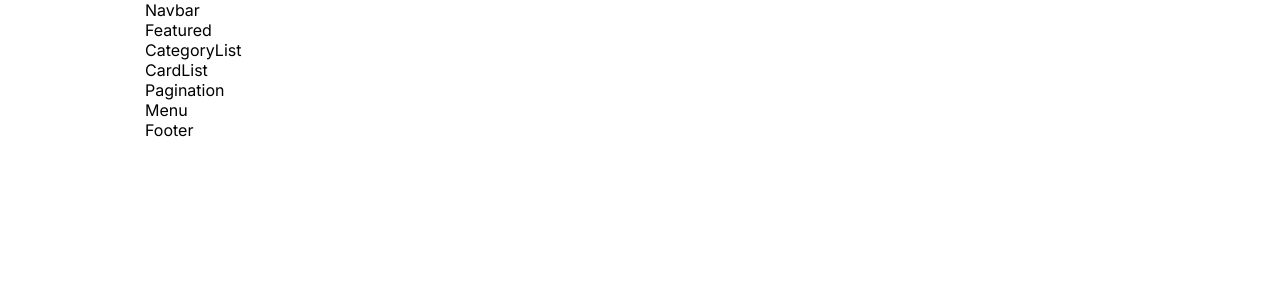
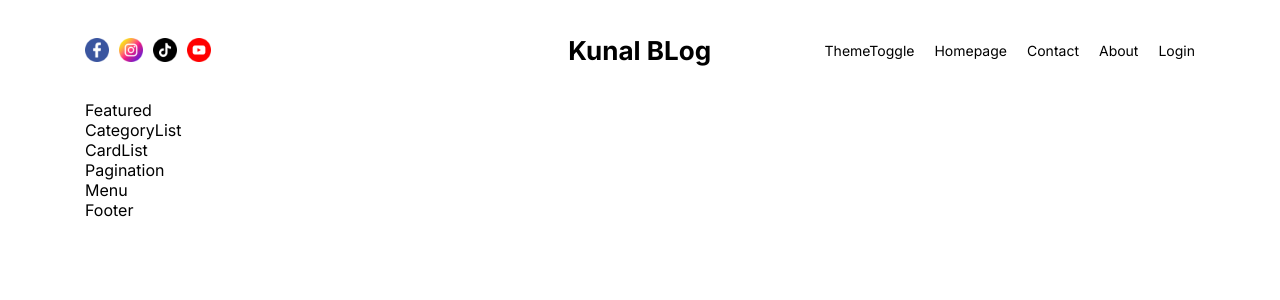
Before and after one commit to KunalMundra/Blog-App, a Next.js app: page / in a window 1280 px wide. Shown: the top 300 px of the page. Built offline with nearby package versions, Linux system fonts and the light colour scheme.

Commit message:
Navbar Design Added

```diff
--- a/src/app/globals.css
+++ b/src/app/globals.css
@@ -31,7 +31,7 @@
 }
 
 .wrapper {
-    max-width: 1150px;
+    max-width: 1270px;
     margin-left: auto;
     margin-right: auto;
     padding-left: 80px;
--- /dev/null
+++ b/src/components/authLinks/AuthLinks.jsx
@@ -0,0 +1,20 @@
+import React from 'react'
+import styles from "./authLinks.module.css"
+import Link from 'next/link';
+
+const AuthLinks = () => {
+  const status = "notAuthenticated";
+
+  return (
+    <>
+      {status === "notAuthenticated" ? (<Link href="/login">Login</Link>)
+        :
+        (<>
+          <Link href="/write">Write</Link>
+          <span className={styles.link}>Logout</span>
+        </>)}
+    </>
+  )
+}
+
+export default AuthLinks
--- /dev/null
+++ b/src/components/authLinks/authLinks.module.css
@@ -0,0 +1,3 @@
+.link{
+    cursor: pointer;
+}
--- a/src/components/navbar/Navbar.jsx
+++ b/src/components/navbar/Navbar.jsx
@@ -1,9 +1,30 @@
 import React from 'react'
+import Image from 'next/image'
+import Link from 'next/link'
 import styles from "./navbar.module.css"
+import ThemeToggle from '../themeToggle/ThemeToggle'
+import AuthLinks from '../authLinks/AuthLinks'
 
 const Navbar = () => {
   return (
-    <div className={styles.container}>Navbar</div>
+    <div className={styles.container}>
+      <div className={styles.social}>
+        <Image src="/facebook.png" alt="facebook" width={24} height={24} />
+        <Image src="/instagram.png" alt="instagram" width={24} height={24} />
+        <Image src="/tiktok.png" alt="tiktok" width={24} height={24} />
+        <Image src="/youtube.png" alt="youtube" width={24} height={24} />
+
+      </div>
+      <div className={styles.logo}>Kunal BLog</div>
+      <div className={styles.links}>
+        <ThemeToggle />
+        <Link href='/'>Homepage</Link>
+        <Link href='/'>Contact</Link>
+        <Link href='/'>About</Link>
+        <AuthLinks />
+      </div>
+
+    </div>
   )
 }
 
--- a/src/components/navbar/navbar.module.css
+++ b/src/components/navbar/navbar.module.css
@@ -0,0 +1,31 @@
+.container{
+    display: flex;
+    align-items: center;
+    justify-content: space-between;
+    height: 100px;
+}
+
+.social{
+    display: flex;
+    gap: 10px;
+    flex: 1;
+    /* background-color: yellow; */
+
+}
+
+.logo{
+    flex: 1;
+    text-align: center;
+    font-size: 26px;
+    font-weight: bold;
+    /* background-color: red; */
+
+}
+.links{
+    display: flex;
+    gap: 20px;
+    flex: 1;
+    font-size: 14px;
+    /* background-color: rebeccapurple; */
+
+}
--- /dev/null
+++ b/src/components/themeToggle/ThemeToggle.jsx
@@ -0,0 +1,10 @@
+import React from 'react'
+import styles from "./themeToggle.module.css"
+
+const ThemeToggle = () => {
+  return (
+    <div className={styles.container}>ThemeToggle</div>
+  )
+}
+
+export default ThemeToggle
```
Also changed, not shown: src/components/themeToggle/themeToggle.module.css (added).
